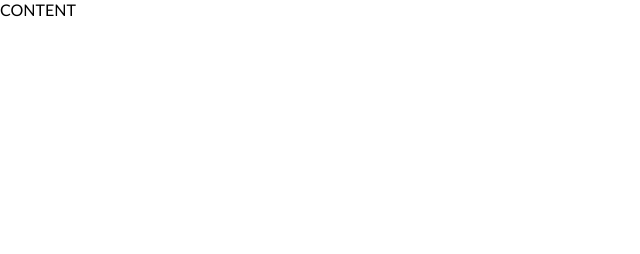
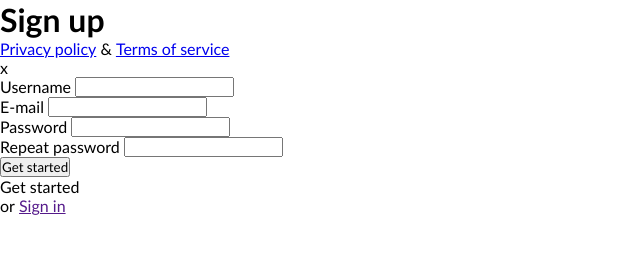
Before and after one commit to Edvardas1989/4-Sign-up, a plain HTML site: page index.html in a window 1280 px wide. Shown: the whole page, without its empty margins (0-640 px from the left). Drawn offline with Linux system fonts and the light colour scheme.

Commit message:
HTML structure

```diff
--- a/index.html
+++ b/index.html
@@ -13,7 +13,43 @@
 </head>
 
 <body>
-   CONTENT
+   <main>
+       <div>
+           <h1>Sign up</h1>
+           <footer>
+               <a href="#">Privacy policy</a>
+               <span>&amp;</span>
+               <a href="#">Terms of service</a>
+            </footer>
+       </div>
+       <div>
+           <div>x</div>
+           <form>
+             <div>
+                 <label for="username">Username</label>
+                 <input id="username" type="text" required>
+                </div>
+             <div>
+                 <label for="email">E-mail</label>
+                 <input id="email" type="email" required>
+                </div>
+             <div>
+                 <label for="password">Password</label>
+                 <input id="password" type="password" required>
+             </div>
+             <div>
+                 <label for="re_pass">Repeat password</label>
+                 <input id="re_pass" type="password" required>
+                </div>
+                <div>
+                    <input type="submit" value="Get started">
+                    <div>Get started</div>
+                    <span>or</span>
+                    <a href="">Sign in</a>
+                </div>
+           </form>
+       </div>
+   </main>
 </body>
 
 </html>
```
Also changed, not shown: 1 other file.
